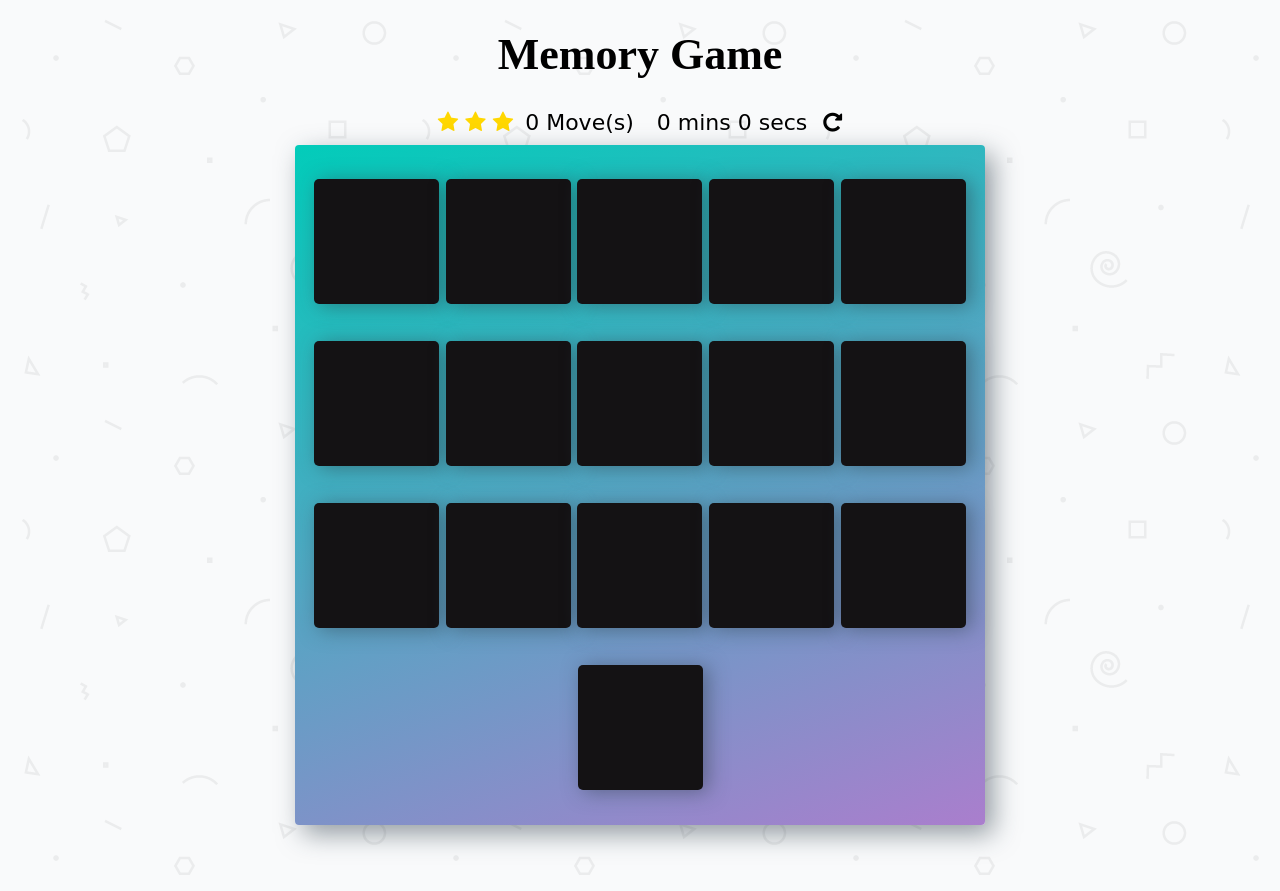
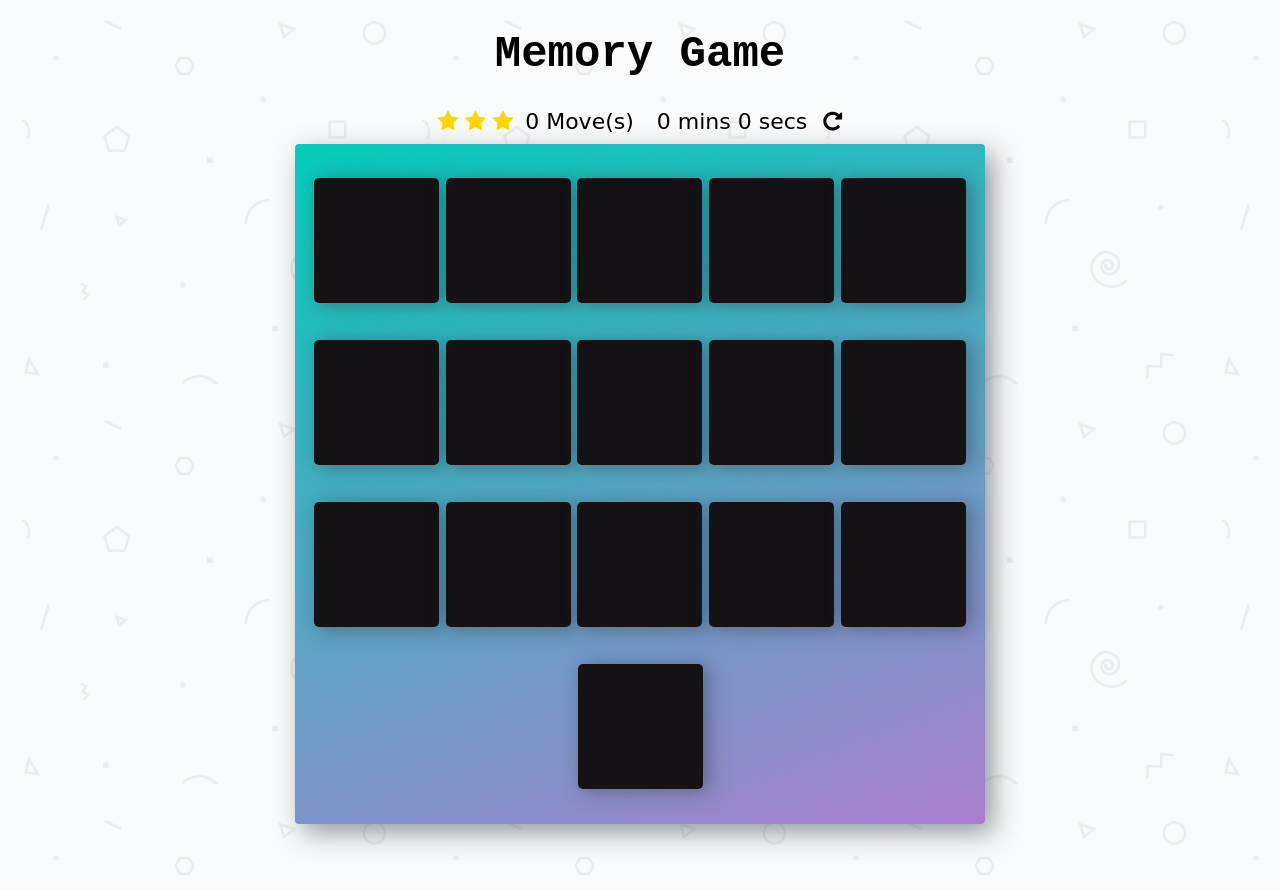
Before and after one commit to AhmedRamzyy/matching-game, a plain HTML site: page index.html in a window 1280 px wide. Drawn offline with Linux system fonts and the light colour scheme; a web font is replaced by a local one.

Commit message:
Update app.css

```diff
--- a/css/app.css
+++ b/css/app.css
@@ -30,7 +30,7 @@ body {
 }
 
 h1 {
-	font-family: 'Montserrat';
+	font-family: monospace ;
 }
 
 
```
